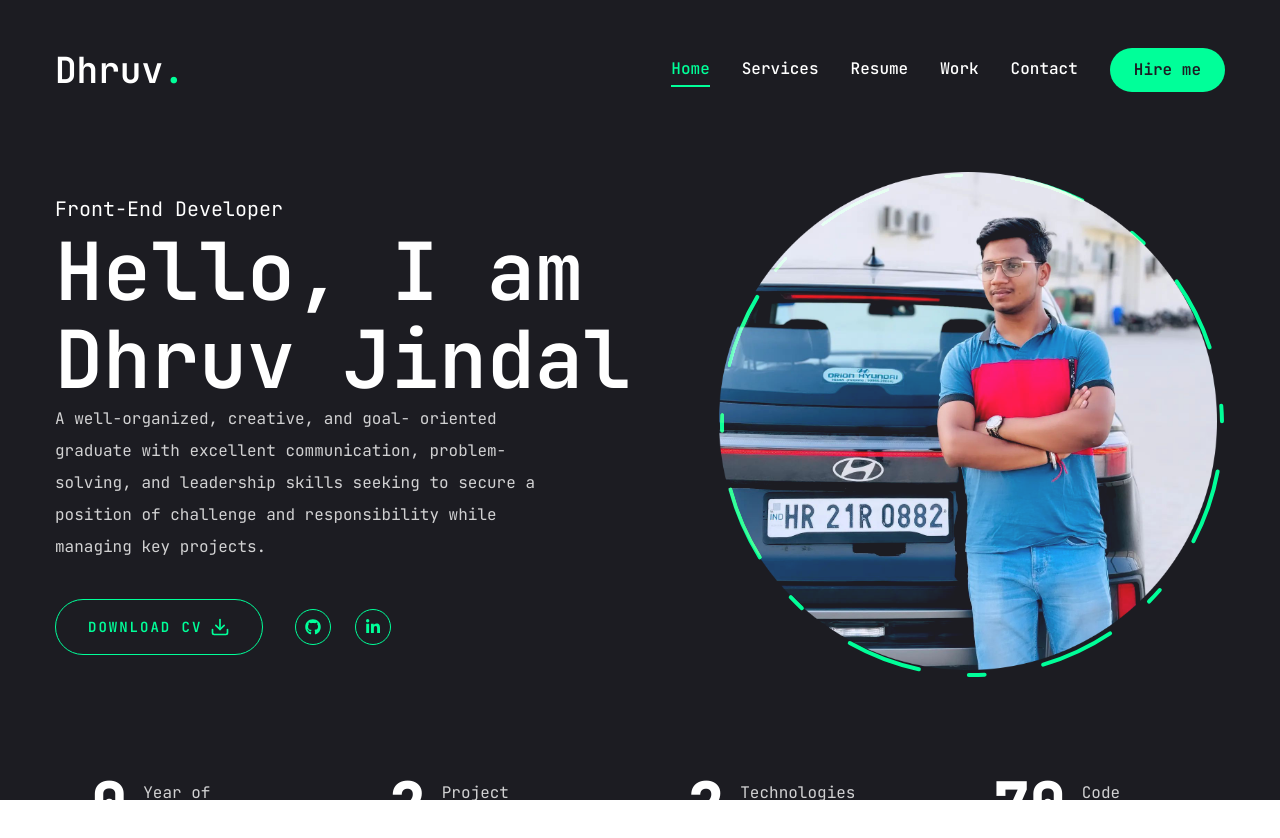
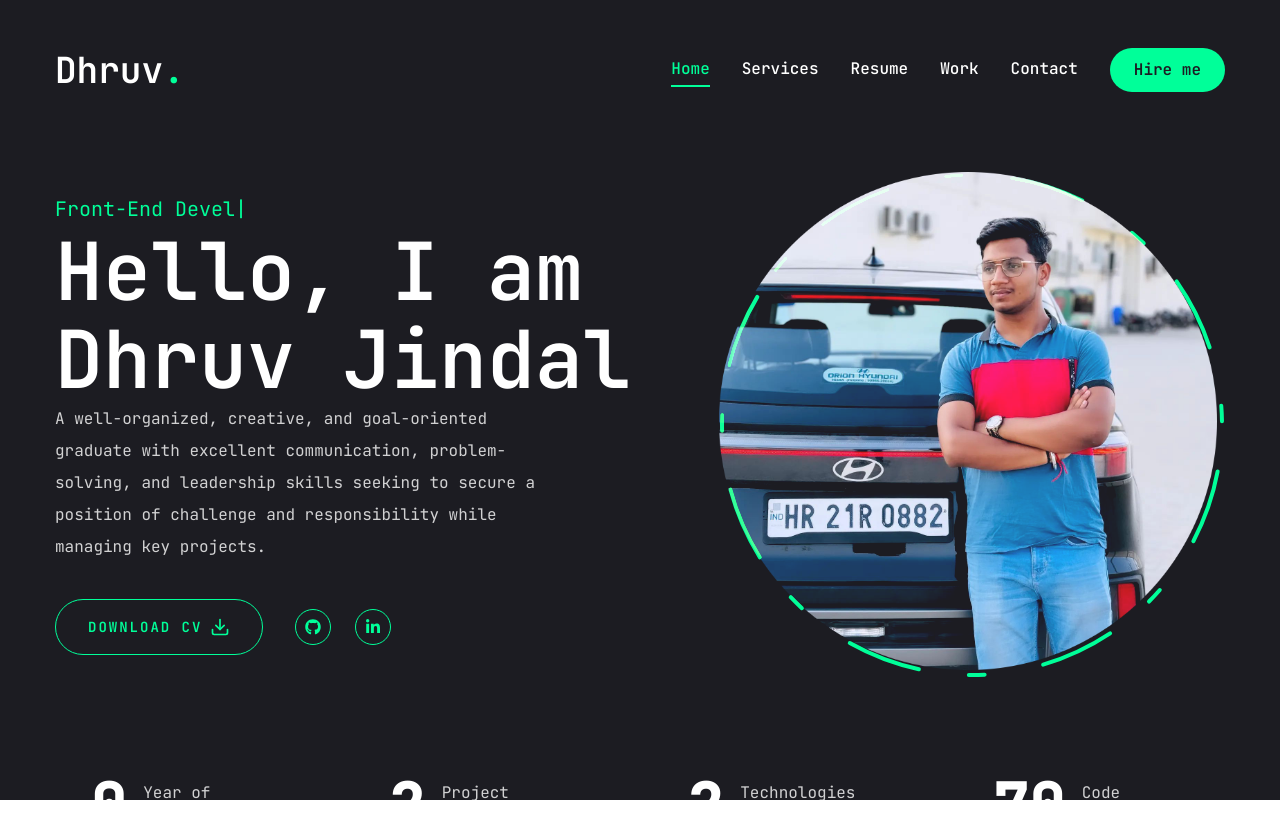
Before and after one commit to DhruvJDev/dhruvjdev.github.io, a Next.js app: page / in a window 1280 px wide. Shown: the top 838 px of the page. Built offline with nearby package versions, Linux system fonts and the light colour scheme.

Commit message:
change the effect of presenting  Front-end Developer

```diff
--- a/app/page.jsx
+++ b/app/page.jsx
@@ -1,26 +1,69 @@
+"use client";
+import React, { useState, useEffect } from "react";
 import { Button } from "@/components/ui/button";
 import { FiDownload } from "react-icons/fi";
 
 // Component
 import Social from "@/components/Social";
 import Photo from "@/components/Photo";
-import Stats from "@/components/Stats"
+import Stats from "@/components/Stats";
 
-const Home = () =>
-{
+const TypingEffect = () => {
+  const texts = ["Front-End Developer", "UI/UX Designer", "Freelancer"];
+  const [currentTextIndex, setCurrentTextIndex] = useState(0);
+  const [displayText, setDisplayText] = useState("");
+  const [isDeleting, setIsDeleting] = useState(false);
+
+  useEffect(() => {
+    const typingSpeed = isDeleting ? 100 : 200;
+    const currentText = texts[currentTextIndex];
+
+    const handleTyping = () => {
+      if (!isDeleting && displayText === currentText) {
+        setTimeout(() => setIsDeleting(true), 1000); // Pause before deleting
+      } else if (isDeleting && displayText === "") {
+        setIsDeleting(false);
+        setCurrentTextIndex((prevIndex) => (prevIndex + 1) % texts.length);
+      } else {
+        const nextDisplayText = isDeleting
+          ? currentText.substring(0, displayText.length - 1)
+          : currentText.substring(0, displayText.length + 1);
+        setDisplayText(nextDisplayText);
+      }
+    };
+
+    const timer = setTimeout(handleTyping, typingSpeed);
+
+    return () => clearTimeout(timer);
+  }, [displayText, isDeleting, texts, currentTextIndex]);
+
+  return (
+    <span className="text-xl">
+      {displayText}
+      <span className="blinking-cursor">|</span>
+    </span>
+  );
+};
+
+const Home = () => {
   return (
     <section className="h-full">
       <div className="container mx-auto h-full">
         <div className="flex flex-col xl:flex-row items-center justify-between xl:pt-8 xl:pb-24">
           {/* text */}
           <div className="text-center xl:text-left order-2 xl:order-none">
-            <span className="text-xl">Front-End Developer</span>
+            <span className="text-accent">
+            <TypingEffect />
+            </span>
             <h1 className="h1">
-              Hello, I am <br /><span>Dhruv Jindal</span>
+              Hello, I am <br />
+              <span>Dhruv Jindal</span>
             </h1>
             <p className="max-w-[500px] mb-9 text-white/80">
-              A well-organized, creative, and goal- oriented graduate with excellent communication, problem-solving, and
-              leadership skills seeking to secure a position of challenge and responsibility while managing key projects.
+              A well-organized, creative, and goal-oriented graduate with
+              excellent communication, problem-solving, and leadership skills
+              seeking to secure a position of challenge and responsibility while
+              managing key projects.
             </p>
             {/* btn and social media */}
             <div className="flex flex-col xl:flex-row items-center gap-8">
@@ -56,6 +99,6 @@ const Home = () =>
       <Stats />
     </section>
   );
-}
+};
 
 export default Home;
```
Lines whose indentation alone changed are shown as unchanged.
